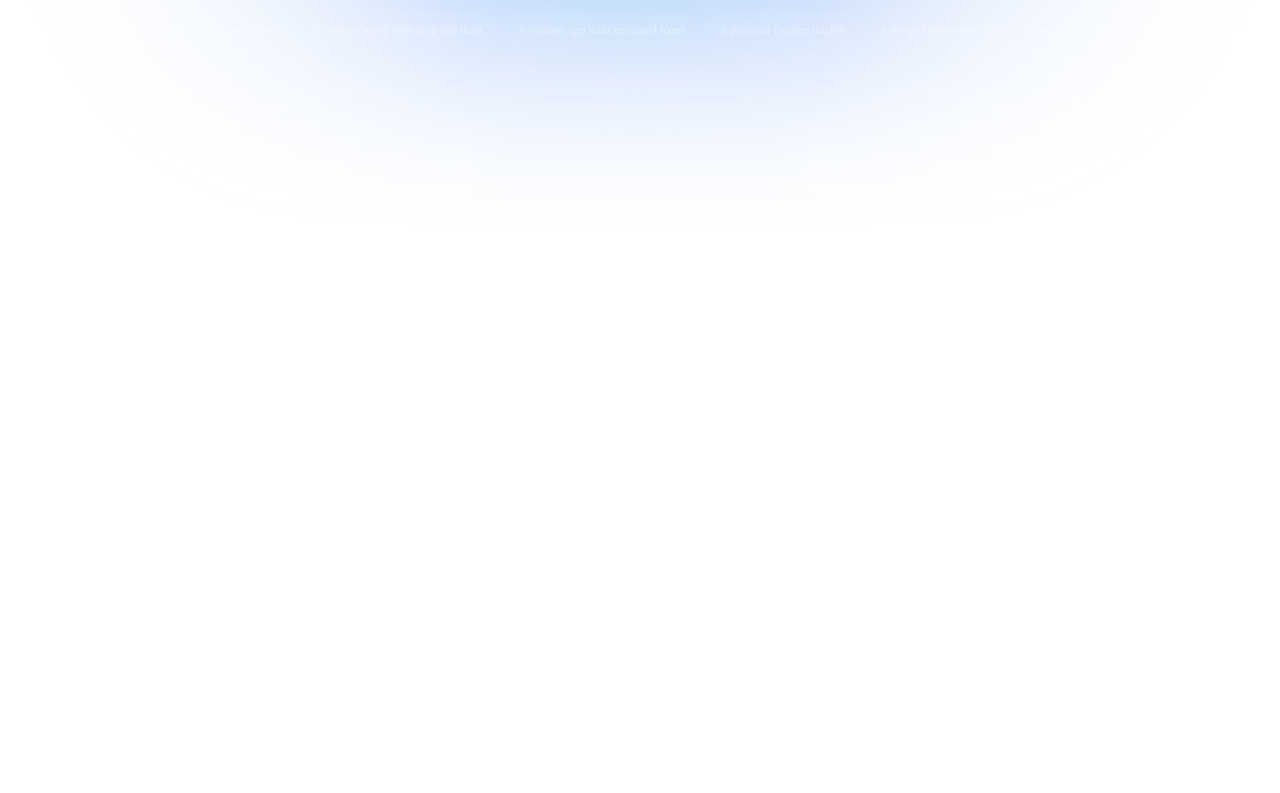
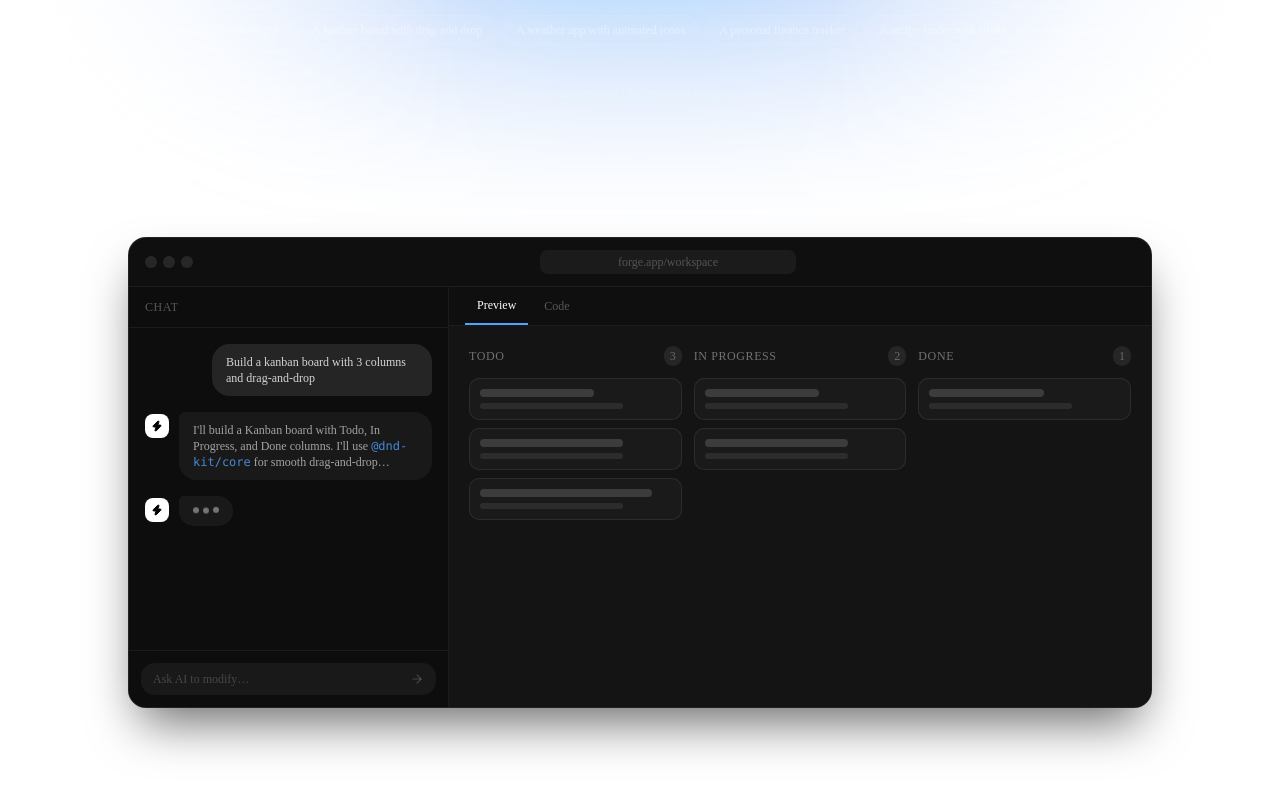
Before and after one commit to SWASTIKpy/Forge-AI, a Next.js app: page / in a window 1280 px wide. Shown: the part 563-1356 px from the top of the page. Before the commit the page ends 800 px from the top, so only its background shows below. Built offline with nearby package versions, Linux system fonts and the light colour scheme; no server answers.

Commit message:
added browser mockup on landing page

```diff
--- a/app/page.tsx
+++ b/app/page.tsx
@@ -11,7 +11,7 @@ import { useRouter } from "next/dist/client/components/navigation";
 import { SignInButton, useAuth } from "@clerk/nextjs";
 import { PLACEHOLDERS, SUGGESTIONS } from "@/lib/data";
 import { useEffect } from "react";
-import { ArrowRight } from "lucide-react";
+import { ArrowRight, Zap } from "lucide-react";
 
 export default function Home() {
   const {isSignedIn} = useAuth();
@@ -146,6 +146,123 @@ export default function Home() {
           No credit card required · 10 free generations on sign up
         </p>
       </section>
+
+      {/* BROWSER MOCKUP */}
+      <section className="px-4 pb-32">
+        <div className="mx-auto max-w-5xl overflow-hidden rounded-2xl border border-white/8 bg-[#0f0f0f] shadow-2xl shadow-black/60">
+          <div className="flex items-center gap-2 border-b border-white/6 px-4 py-3">
+            <div className="flex gap-1.5">
+              {Array.from({ length: 3 }).map((_, i) => (
+                <div key={i} className="h-3 w-3 rounded-full bg-white/10" />
+              ))}
+            </div>
+
+            <div className="mx-auto flex h-6 w-64 items-center justify-center rounded-md bg-white/5 px-3">
+              <span className="text-xs text-white/25">forge.app/workspace</span>
+            </div>
+          </div>
+
+          <div className="flex h-105">
+            {/* Chat panel */}
+            <div className="flex w-80 flex-col border-r border-white/6 bg-[#0d0d0d]">
+              <div className="border-b border-white/6 px-4 py-3">
+                <p className="text-xs uppercase tracking-wider text-white/30">
+                  Chat
+                </p>
+              </div>
+
+              <div className="flex-1 space-y-4 px-4 py-4">
+                <div className="flex justify-end">
+                  <div className="max-w-55 rounded-2xl rounded-br-sm bg-white/10 px-3.5 py-2.5">
+                    <p className="text-xs text-white/80">
+                      Build a kanban board with 3 columns and drag-and-drop
+                    </p>
+                  </div>
+                </div>
+
+                <div className="flex gap-2.5">
+                  <div className="mt-0.5 flex h-6 w-6 shrink-0 items-center justify-center rounded-md bg-white">
+                    <Zap className="h-3 w-3 fill-black text-black" />
+                  </div>
+
+                  <div className="rounded-2xl rounded-tl-sm bg-white/5 px-3.5 py-2.5">
+                    <p className="text-xs text-white/60">
+                      I&apos;ll build a Kanban board with Todo, In Progress, and
+                      Done columns. I&apos;ll use{" "}
+                      <code className="text-blue-400/80">@dnd-kit/core</code>{" "}
+                      for smooth drag-and-drop…
+                    </p>
+                  </div>
+                </div>
+
+                <div className="flex gap-2.5">
+                  <div className="mt-0.5 flex h-6 w-6 shrink-0 items-center justify-center rounded-md bg-white">
+                    <Zap className="h-3 w-3 fill-black text-black" />
+                  </div>
+                  <div className="flex items-center gap-1 rounded-2xl rounded-tl-sm bg-white/5 px-3.5 py-3">
+                    {[0, 0.15, 0.3].map((delay) => (
+                      <span
+                        key={delay}
+                        className="h-1.5 w-1.5 animate-bounce rounded-full bg-white/40"
+                        style={{ animationDelay: `${delay}s` }}
+                      />
+                    ))}
+                  </div>
+                </div>
+              </div>
+
+              <div className="border-t border-white/6 px-3 py-3">
+                <div className="flex items-center gap-2 rounded-xl bg-white/5 px-3 py-2">
+                  <span className="flex-1 text-xs text-white/20">
+                    Ask AI to modify…
+                  </span>
+                  <ArrowRight className="h-3.5 w-3.5 text-white/20" />
+                </div>
+              </div>
+            </div>
+
+            <div className="flex flex-1 flex-col">
+              <div className="flex items-center gap-1 border-b border-white/6 px-4">
+                <button className="border-b-2 border-blue-400 px-3 py-2.5 text-xs text-white">
+                  Preview
+                </button>
+                <button className="px-3 py-2.5 text-xs text-white/30">
+                  Code
+                </button>
+              </div>
+
+              <div className="flex flex-1 gap-3 overflow-hidden bg-[#141414] p-5">
+                {["Todo", "In Progress", "Done"].map((col, ci) => (
+                  <div key={col} className="flex w-1/3 flex-col gap-2">
+                    <div className="mb-1 flex items-center justify-between">
+                      <span className="text-xs uppercase tracking-wider text-white/40">
+                        {col}
+                      </span>
+
+                      <span className="rounded-full bg-white/8 px-1.5 py-0.5 text-xs text-white/30">
+                        {[3, 2, 1][ci]}
+                      </span>
+                    </div>
+
+                    {Array.from({ length: [3, 2, 1][ci] }).map((_, i) => (
+                      <div
+                        key={i}
+                        className="rounded-lg border border-white/8 bg-[#1a1a1a] p-2.5"
+                      >
+                        <div
+                          className="mb-1.5 h-2 rounded-full bg-white/15"
+                          style={{ width: `${60 + i * 15}%` }}
+                        />
+                        <div className="h-1.5 w-3/4 rounded-full bg-white/8" />
+                      </div>
+                    ))}
+                  </div>
+                ))}
+              </div>
+            </div>
+          </div>
+        </div>
+      </section>
     </main>
   );
 }
```
Also changed, not shown: lib/data.ts (line endings or trailing spaces).
